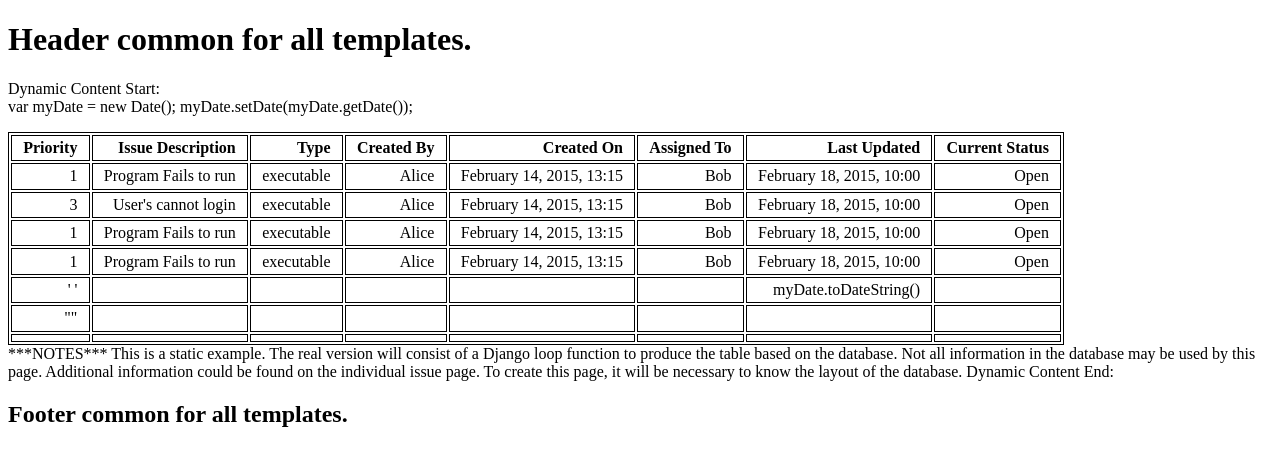
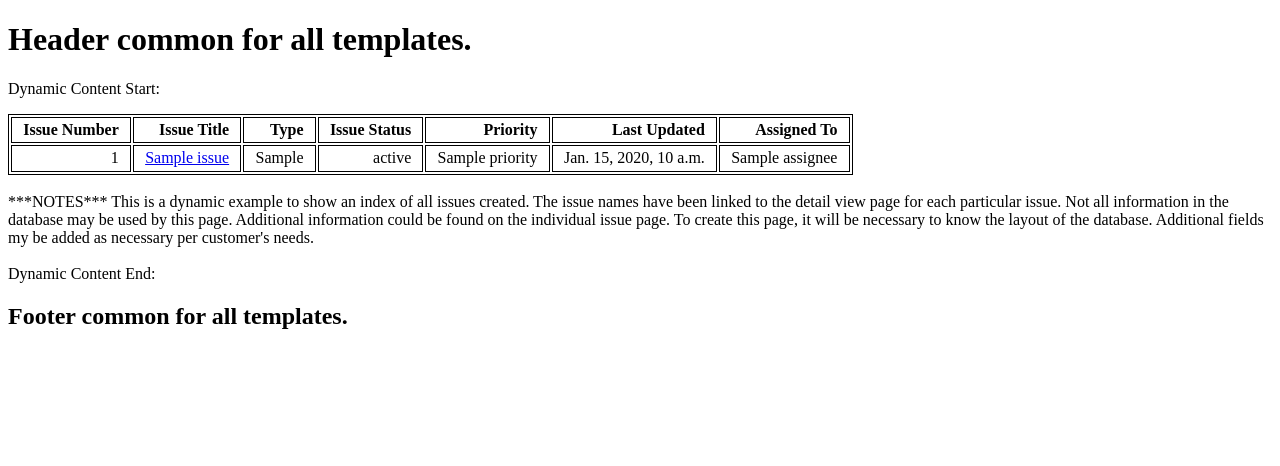
Before and after one commit to iamkelroy/CS673_G1_T3_BUGTRACKER, a Django app: template templates/issue_index.html in a window 1280 px wide. Shown: the top 466 px of the page. Run offline with Django 3.2, Linux system fonts and the light colour scheme; the template is opened without the code that fills it: most values are stand-ins (such as "Sample title", 1, 10 or a date in 2020).

Commit message:
Added Django/HTML page for a dynamic index of issues. Need to clean up the code a bit, but it works.

```diff
--- a/templates/issue_index.html
+++ b/templates/issue_index.html
@@ -3,8 +3,7 @@
 {% block content %}
 
 Dynamic Content Start:<br/>
-var myDate = new Date();
-myDate.setDate(myDate.getDate());
+
 
 <style>
 table {
@@ -16,99 +15,35 @@ th, td {
 	text-align: right;}
 </style>
 
-<td id="writeDay"></td>
-<script>
- var dayElement = document.createElement("div");
- dayElement.innerHTML = day;
- function appendDay(target){
-  document.getElementById(target).appendChild(dayElement);
- }
-</script>
 
 <table>
 <thead>
 <tr>
+<th>Issue Number</th>
+<th>Issue Title</th>
+<th>Type</th>
+<th>Issue Status</th>
 <th>Priority</th>
-<th>Issue Description</th>
-<th>Type</th>
-<th>Created By</th>
-<th>Created On</th>
+<th>Last Updated</th>
 <th>Assigned To</th>
-<th>Last Updated</th>
-<th>Current Status</th>
 </tr>
 </thead>
 <tbody>
-<tr>
-<td>1</td>
-<td>Program Fails to run</td>
-<td>executable</td>
-<td>Alice</td>
-<td>February 14, 2015, 13:15</td>
-<td>Bob</td>
-<td>February 18, 2015, 10:00</td>
-<td>Open</td>
-</tr>
-<tr>
-<td>3</td>
-<td>User's cannot login</td>
-<td>executable</td>
-<td>Alice</td>
-<td>February 14, 2015, 13:15</td>
-<td>Bob</td>
-<td>February 18, 2015, 10:00</td>
-<td>Open</td>
-</tr>
-<tr>
-<td>1</td>
-<td>Program Fails to run</td>
-<td>executable</td>
-<td>Alice</td>
-<td>February 14, 2015, 13:15</td>
-<td>Bob</td>
-<td>February 18, 2015, 10:00</td>
-<td>Open</td>
-</tr>
-<tr>
-<td>1</td>
-<td>Program Fails to run</td>
-<td>executable</td>
-<td>Alice</td>
-<td>February 14, 2015, 13:15</td>
-<td>Bob</td>
-<td>February 18, 2015, 10:00</td>
-<td>Open</td>
-</tr>
-<tr>
-<td>' '</td>
-<td></td>
-<td></td>
-<td></td>
-<td></td>
-<td></td>
-<td>myDate.toDateString()</td>
-<td></td>
-</tr>
-<tr>
-<td>""</td>
-<td></td>
-<td></td>
-<td></td>
-<td></td>
-<td></td>
-<td><script>appendDay("writeDay");</script></td>
-<td></td>
-</tr>
-<tr>
-<td> </td>
-<td></td>
-<td></td>
-<td></td>
-<td></td>
-<td></td>
-<td><script>document.write(myDate).innerHTML;</script></td>
-<td></td>
-</tr>
+{% if issues_list %}
+{% for issue in issues_list %}
+ <tr>
+ <td>{{ issue.pk }}</td>
+ <td><a href="/issue/view/{{issue.pk}}">{{ issue.title }}</a></td>
+ <td>{{ issue.issue_type }}</td>
+ <td>{{ issue.status }}</td>
+ <td>{{ issue.priority }}</td>
+ <td>{{ issue.modified_date }}</td>
+ <td>{{ issue.assignee }}</td>
+ </tr>
+{% endfor %}
+{% else %}
+    <h3>There are no issues currently entered.</h3>
+{% endif %}
 </tbody>
 <tfoot>
 
@@ -117,11 +52,9 @@ th, td {
 
 </tfoot>
 </table>
-
+<br/>
 ***NOTES***
-This is a static example.  The real version will consist of a Django loop function to produce the table based on the database.
-Not all information in the database may be used by this page.  Additional information could be found on the individual issue page.
-To create this page, it will be necessary to know the layout of the database.
+This is a dynamic example to show an index of all issues created.  The issue names have been linked to the detail view page for each particular issue.  Not all information in the database may be used by this page.  Additional information could be found on the individual issue page. To create this page, it will be necessary to know the layout of the database.  Additional fields my be added as necessary per customer's needs.<br/><br/>
 
 Dynamic Content End:<br/>
 
```
Also changed, not shown: issue_tracker/app/views.py (+20 -0 lines), issue_tracker/urls.py (+9 -0 lines).
